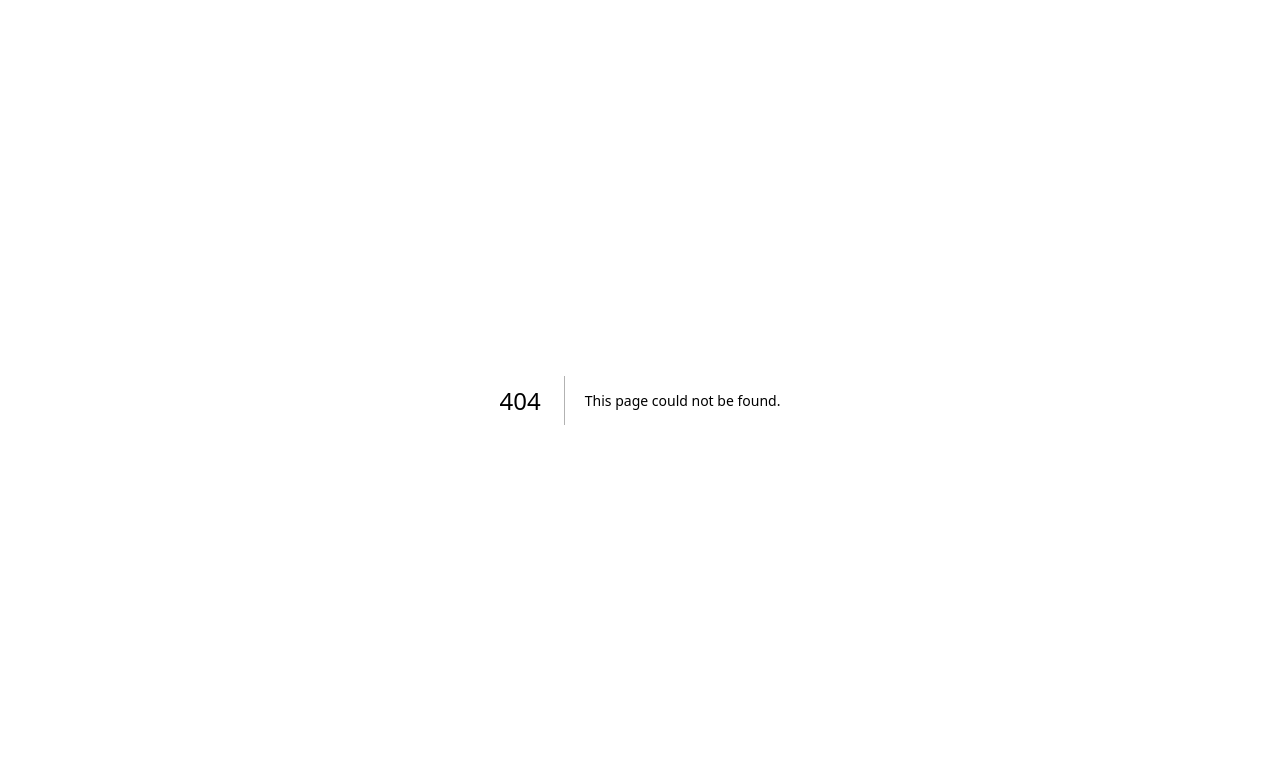
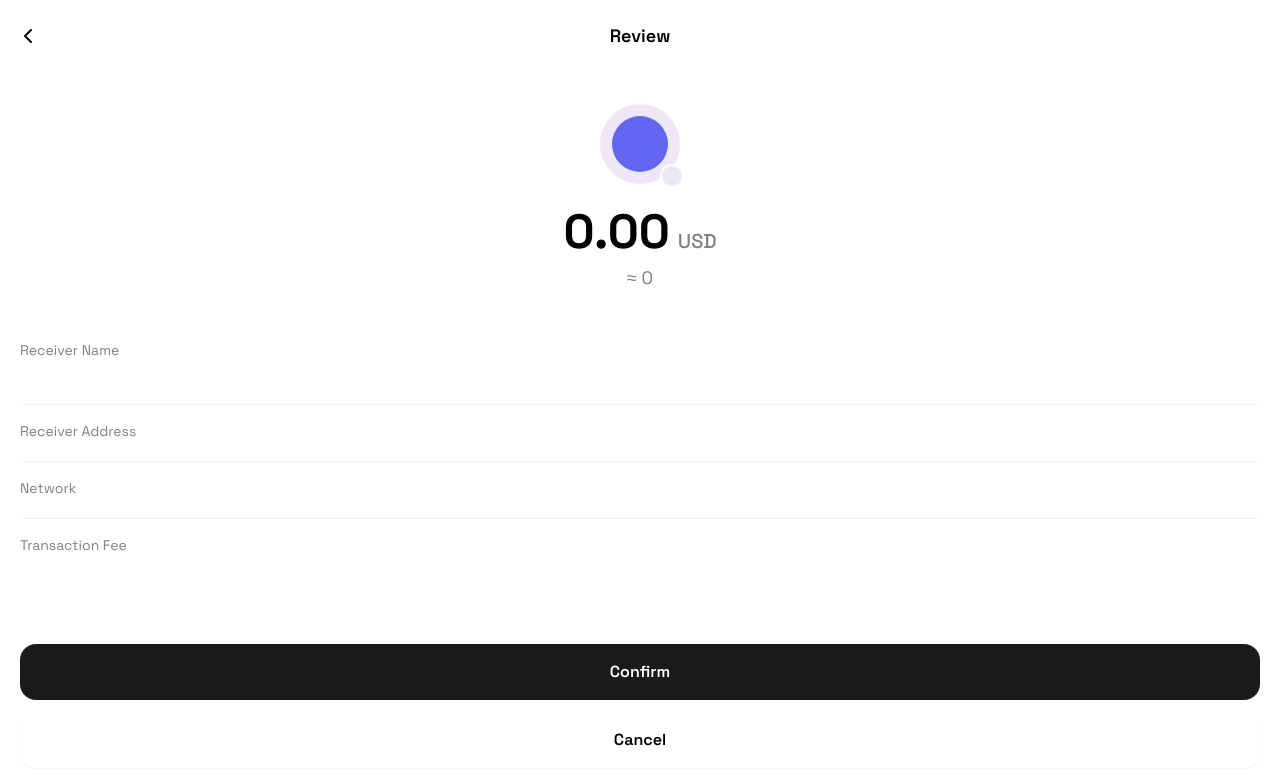
Before and after one commit to MontaQLabs/relay-new, a Next.js app: page /dashboard/wallet/payment-review in a window 1280 px wide. Before the commit this address had no page. Shown: the top 784 px of the page. Built offline with nearby package versions, Linux system fonts and the light colour scheme.

Commit message:
add payment review page

```diff
--- /dev/null
+++ b/app/dashboard/wallet/payment-review/page.tsx
@@ -0,0 +1,267 @@
+"use client";
+
+import { useState, Suspense } from "react";
+import { useRouter, useSearchParams } from "next/navigation";
+import { ChevronLeft } from "lucide-react";
+import { Button } from "@/components/ui/button";
+
+// Color mapping for common crypto tickers
+const COIN_COLORS: Record<string, { bg: string; iconBg: string }> = {
+  ETH: { bg: "#627eea", iconBg: "#e8f5e9" },
+  ETC: { bg: "#3ab83a", iconBg: "#e8f5e9" },
+  ZEC: { bg: "#f4b728", iconBg: "#fff8e1" },
+  XMR: { bg: "#ff6600", iconBg: "#fff3e0" },
+  BTC: { bg: "#f7931a", iconBg: "#fff8e1" },
+  USDT: { bg: "#26a17b", iconBg: "#e8f5e9" },
+  USDC: { bg: "#2775ca", iconBg: "#e3f2fd" },
+  DOT: { bg: "#e6007a", iconBg: "#fce4ec" },
+  SOL: { bg: "#9945ff", iconBg: "#f3e5f5" },
+  DEFAULT: { bg: "#6366f1", iconBg: "#ede7f6" },
+};
+
+function PaymentReviewContent() {
+  const router = useRouter();
+  const searchParams = useSearchParams();
+  const [isExiting, setIsExiting] = useState(false);
+
+  // Get payment data from search params
+  const address = searchParams.get("address") || "";
+  const token = searchParams.get("token") || "";
+  const amountUsd = parseFloat(searchParams.get("amountUsd") || "0");
+  const amountCrypto = parseFloat(searchParams.get("amountCrypto") || "0");
+
+  const handleBack = () => {
+    setIsExiting(true);
+    setTimeout(() => {
+      router.back();
+    }, 300);
+  };
+
+  const handleCancel = () => {
+    setIsExiting(true);
+    setTimeout(() => {
+      router.push("/dashboard/wallet");
+    }, 300);
+  };
+
+  const handleConfirm = () => {
+    // TODO: Implement confirm functionality
+  };
+
+  const coinColors = COIN_COLORS[token] || COIN_COLORS.DEFAULT;
+
+  const formatUsd = (value: number) => {
+    return value.toLocaleString("en-US", {
+      minimumFractionDigits: 2,
+      maximumFractionDigits: 2,
+    });
+  };
+
+  return (
+    <div
+      className={`fixed inset-0 z-50 bg-white flex flex-col ${
+        isExiting ? "animate-slide-out-right" : "animate-slide-in-right"
+      }`}
+    >
+      {/* Header */}
+      <header className="flex items-center justify-between px-4 py-4 relative">
+        <button
+          onClick={handleBack}
+          className="p-2 -ml-2 hover:bg-gray-100 rounded-full transition-colors"
+          aria-label="Go back"
+        >
+          <ChevronLeft className="w-6 h-6 text-black" />
+        </button>
+        <h1 className="absolute left-1/2 -translate-x-1/2 text-lg font-semibold text-black">
+          Review
+        </h1>
+        <div className="w-10" />
+      </header>
+
+      {/* Content */}
+      <div className="flex-1 flex flex-col px-5 pt-8 overflow-auto">
+        {/* Coin Icon and Amount */}
+        <div className="flex flex-col items-center mb-8 animate-slide-up">
+          {/* Coin Icon */}
+          <div
+            className="w-20 h-20 rounded-full flex items-center justify-center mb-6 relative"
+            style={{ backgroundColor: coinColors.iconBg }}
+          >
+            <div
+              className="w-14 h-14 rounded-full flex items-center justify-center"
+              style={{ backgroundColor: coinColors.bg }}
+            >
+              <CryptoIcon symbol={token} color="#ffffff" size={32} />
+            </div>
+            {/* Small coin badge */}
+            <div
+              className="absolute -bottom-1 -right-1 w-6 h-6 rounded-full flex items-center justify-center border-2 border-white"
+              style={{ backgroundColor: coinColors.iconBg }}
+            >
+              <CryptoIcon symbol={token} color={coinColors.bg} size={14} />
+            </div>
+          </div>
+
+          {/* Amount in USD */}
+          <div className="flex items-baseline gap-2">
+            <span className="text-5xl font-bold text-black">
+              {formatUsd(amountUsd)}
+            </span>
+            <span className="text-xl text-muted-foreground font-medium">
+              USD
+            </span>
+          </div>
+
+          {/* Amount in Crypto */}
+          <div className="text-lg text-muted-foreground mt-2">
+            ≈ {amountCrypto} {token}
+          </div>
+        </div>
+
+        {/* Details Section */}
+        <div className="space-y-0 divide-y divide-gray-100">
+          {/* Receiver Name */}
+          <div className="py-4 animate-slide-up animation-delay-100">
+            <div className="text-sm text-muted-foreground mb-1">
+              Receiver Name
+            </div>
+            <div className="text-base text-muted-foreground">
+              {/* Leave blank for now */}
+              &nbsp;
+            </div>
+          </div>
+
+          {/* Receiver Address */}
+          <div className="py-4 animate-slide-up animation-delay-200">
+            <div className="text-sm text-muted-foreground mb-1">
+              Receiver Address
+            </div>
+            <div className="text-base text-emerald-600 break-all">
+              {address}
+            </div>
+          </div>
+
+          {/* Network */}
+          <div className="py-4 animate-slide-up animation-delay-300">
+            <div className="text-sm text-muted-foreground mb-1">Network</div>
+            <div className="text-base text-muted-foreground">{token}</div>
+          </div>
+
+          {/* Transaction Fee */}
+          <div className="py-4 animate-slide-up animation-delay-400">
+            <div className="text-sm text-muted-foreground mb-1">
+              Transaction Fee
+            </div>
+            <div className="text-base text-muted-foreground">
+              {/* Leave blank for now */}
+              &nbsp;
+            </div>
+          </div>
+        </div>
+      </div>
+
+      {/* Bottom Buttons */}
+      <div className="px-5 pb-8 pt-4 space-y-3">
+        <Button
+          onClick={handleConfirm}
+          className="w-full h-14 rounded-2xl bg-[#1a1a1a] hover:bg-[#2a2a2a] text-white font-semibold text-base transition-all"
+        >
+          Confirm
+        </Button>
+        <Button
+          onClick={handleCancel}
+          variant="outline"
+          className="w-full h-14 rounded-2xl border-gray-200 bg-gray-50 hover:bg-gray-100 text-black font-semibold text-base transition-all"
+        >
+          Cancel
+        </Button>
+      </div>
+    </div>
+  );
+}
+
+// Crypto Icon Component
+function CryptoIcon({
+  symbol,
+  color,
+  size = 24,
+}: {
+  symbol: string;
+  color: string;
+  size?: number;
+}) {
+  switch (symbol) {
+    case "ETH":
+    case "ETC":
+      return (
+        <svg
+          width={size}
+          height={size}
+          viewBox="0 0 20 20"
+          fill="none"
+          style={{ color }}
+        >
+          <path
+            d="M10 2L4 10L10 13L16 10L10 2Z"
+            fill="currentColor"
+            opacity={symbol === "ETH" ? 0.6 : 0.8}
+          />
+          <path d="M10 13L4 10L10 18L16 10L10 13Z" fill="currentColor" />
+        </svg>
+      );
+    case "BTC":
+      return (
+        <svg
+          width={size}
+          height={size}
+          viewBox="0 0 20 20"
+          fill="none"
+          style={{ color }}
+        >
+          <text
+            x="50%"
+            y="55%"
+            dominantBaseline="middle"
+            textAnchor="middle"
+            fontSize="14"
+            fontWeight="bold"
+            fill="currentColor"
+          >
+            ₿
+          </text>
+        </svg>
+      );
+    case "ZEC":
+      return (
+        <span style={{ color, fontSize: size * 0.7, fontWeight: "bold" }}>
+          ⓩ
+        </span>
+      );
+    case "XMR":
+      return (
+        <span style={{ color, fontSize: size * 0.7, fontWeight: "bold" }}>
+          ɱ
+        </span>
+      );
+    default:
+      return (
+        <span style={{ color, fontSize: size * 0.6, fontWeight: "bold" }}>
+          {symbol[0]}
+        </span>
+      );
+  }
+}
+
+export default function PaymentReviewPage() {
+  return (
+    <Suspense
+      fallback={
+        <div className="fixed inset-0 z-50 bg-white flex items-center justify-center">
+          <div className="w-6 h-6 border-2 border-gray-200 border-t-violet-500 rounded-full animate-spin" />
+        </div>
+      }
+    >
+      <PaymentReviewContent />
+    </Suspense>
+  );
+}
--- a/app/dashboard/wallet/send/page.tsx
+++ b/app/dashboard/wallet/send/page.tsx
@@ -159,14 +159,31 @@ export default function SendPage() {
   };
 
   const handleConfirm = () => {
-    if (isFormValid()) {
-      // TODO: Navigate to confirmation page or execute transaction
-      console.log("Sending:", {
+    if (isFormValid() && selectedToken) {
+      const price = COIN_PRICES[selectedToken.ticker] || 1;
+      const numericAmount = parseFloat(amount) || 0;
+
+      // Calculate both USD and crypto amounts
+      let amountUsd: number;
+      let amountCrypto: number;
+
+      if (isUsdMode) {
+        amountUsd = numericAmount;
+        amountCrypto = numericAmount / price;
+      } else {
+        amountCrypto = numericAmount;
+        amountUsd = numericAmount * price;
+      }
+
+      // Navigate to payment review page with params
+      const params = new URLSearchParams({
         address,
-        token: selectedToken?.ticker,
-        amount,
-        isUsdMode,
+        token: selectedToken.ticker,
+        amountUsd: amountUsd.toFixed(2),
+        amountCrypto: amountCrypto.toFixed(6).replace(/\.?0+$/, ""),
       });
+
+      router.push(`/dashboard/wallet/payment-review?${params.toString()}`);
     }
   };
 
```
Also changed, not shown: assets/Payment_Review-51c564a7-217b-46f4-ab85-f24b26d6c8a6.png (added).
